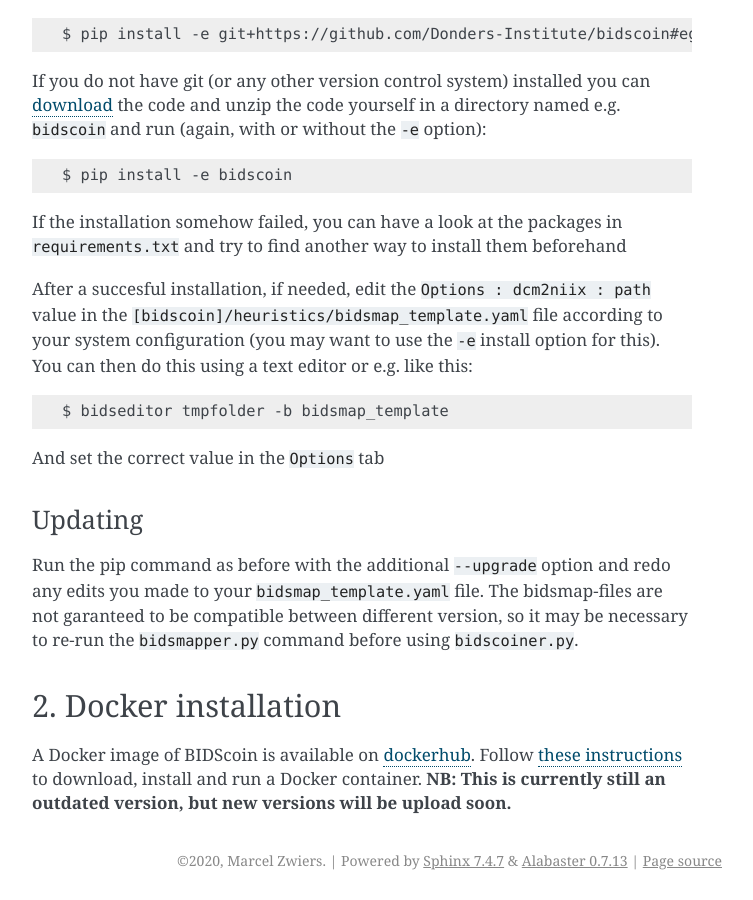
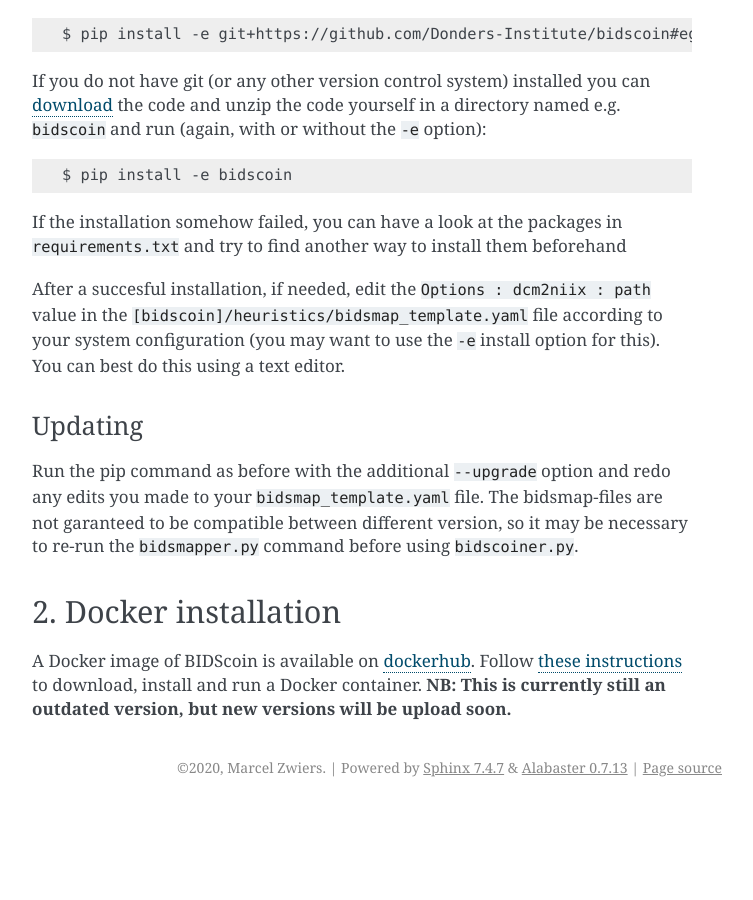
Before and after one commit to Donders-Institute/bidscoin, a Sphinx documentation site: the page built from docs/installation.rst, in a window 1280 px wide and 900 px high, scrolled down 1215 px. Shown: the whole window, without its empty margins (388-1141 px from the left). Built offline with Sphinx 7.4.7, drawn with Linux system fonts in a browser that asks for light colours; after the commit the page ends 2022 px from its top, so only the background shows below that.

Commit message:
Restructure documentation for readthedocs

```diff
--- a/docs/installation.rst
+++ b/docs/installation.rst
@@ -77,13 +77,7 @@ After a succesful installation, if needed, edit the
 ``Options : dcm2niix : path`` value in the
 ``[bidscoin]/heuristics/bidsmap_template.yaml`` file according to your
 system configuration (you may want to use the ``-e`` install option for
-this). You can then do this using a text editor or e.g. like this:
-
-::
-
-   $ bidseditor tmpfolder -b bidsmap_template
-
-And set the correct value in the ``Options`` tab
+this). You can best do this using a text editor.
 
 Updating
 ^^^^^^^^
```
